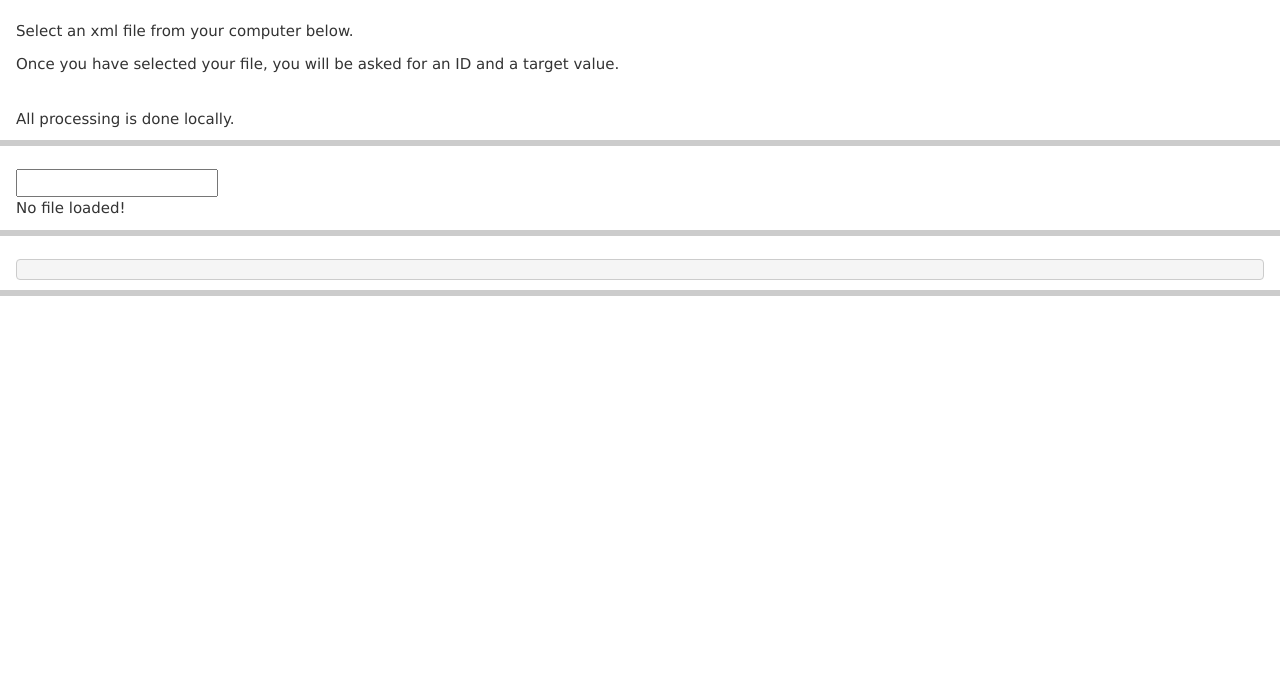
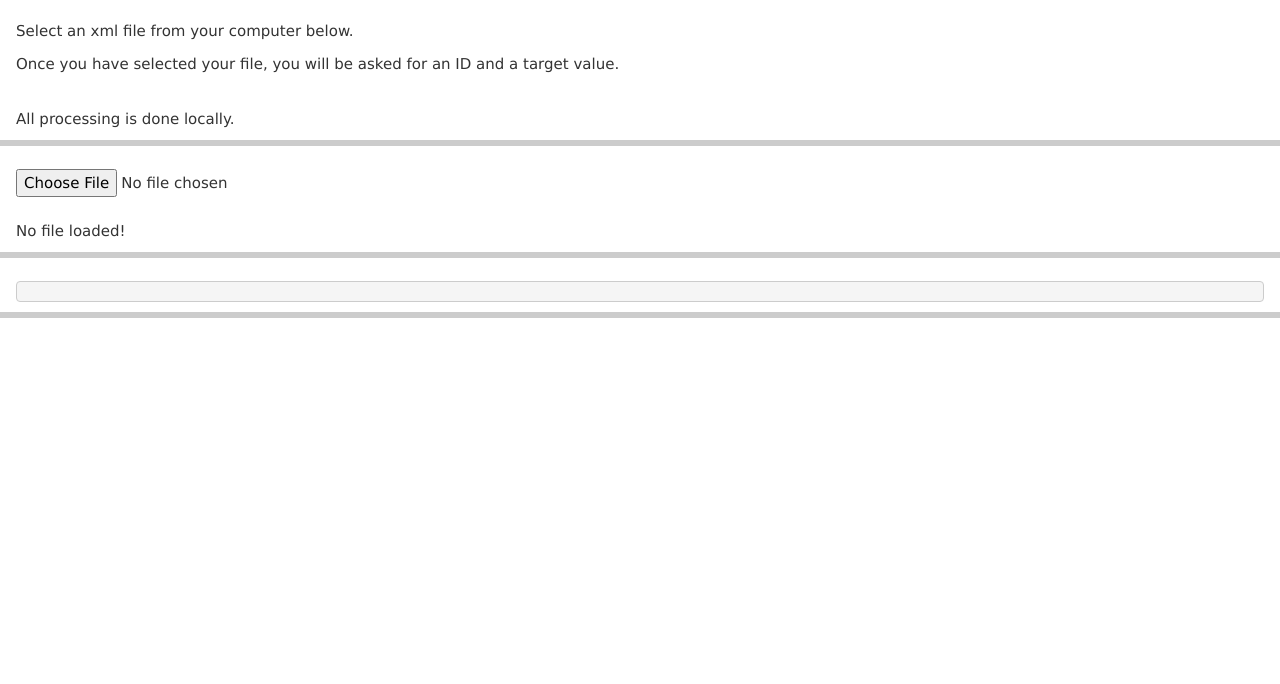
Before and after one commit to xmlswitch/xmlswitch.github.io, a plain HTML site: page index.html in a window 1280 px wide. Shown: the part 116-800 px from the top of the page. Drawn offline with nearby package versions, Linux system fonts and the light colour scheme.

Commit message:
Fixed select file bug

```diff
--- a/index.html
+++ b/index.html
@@ -2,7 +2,7 @@
 <html lang='en'>
 
 <head>
-    <title>XML Switch</title>
+    <title>Matt's Utilities</title>
     <meta charset='utf-8'>
     <meta name='viewport' content='width=device-width, initial-scale=1'>
     <link rel='stylesheet' href='https://maxcdn.bootstrapcdn.com/bootstrap/3.4.1/css/bootstrap.min.css'>
@@ -13,7 +13,7 @@
 
 <body>
     <div id='header' class='w3-container w3-teal'>
-        <h1>XML Switch</h1>
+        <h1>Matt's Utilities</h1>
     </div>
 
     <div class="topnav">
@@ -32,16 +32,16 @@
 
     <br>
 
-    <div id='file-select' class='w3-container w3-bottombar' '>
-		<input type='file ' id='choose_file ' name='choose_file '>
-		<br>
-		<p id='file_confirm '>No file loaded!</p>
-	</div>
+    <div id='file-select' class='w3-container w3-bottombar'>
+        <input type='file' id='choose_file' name='choose_file'>
+        <br>
+        <p id='file_confirm'>No file loaded!</p>
+    </div>
 
-	<br>
+    <br>
 
-	<div id="xml-code" class='w3-container w3-bottombar ''>
-        <pre><code id='code_block'></code></pre>
+    <div id="xml-code" class='w3-container w3-bottombar'>
+        <pre><code id='code_block '></code></pre>
     </div>
 
 </body>
```
